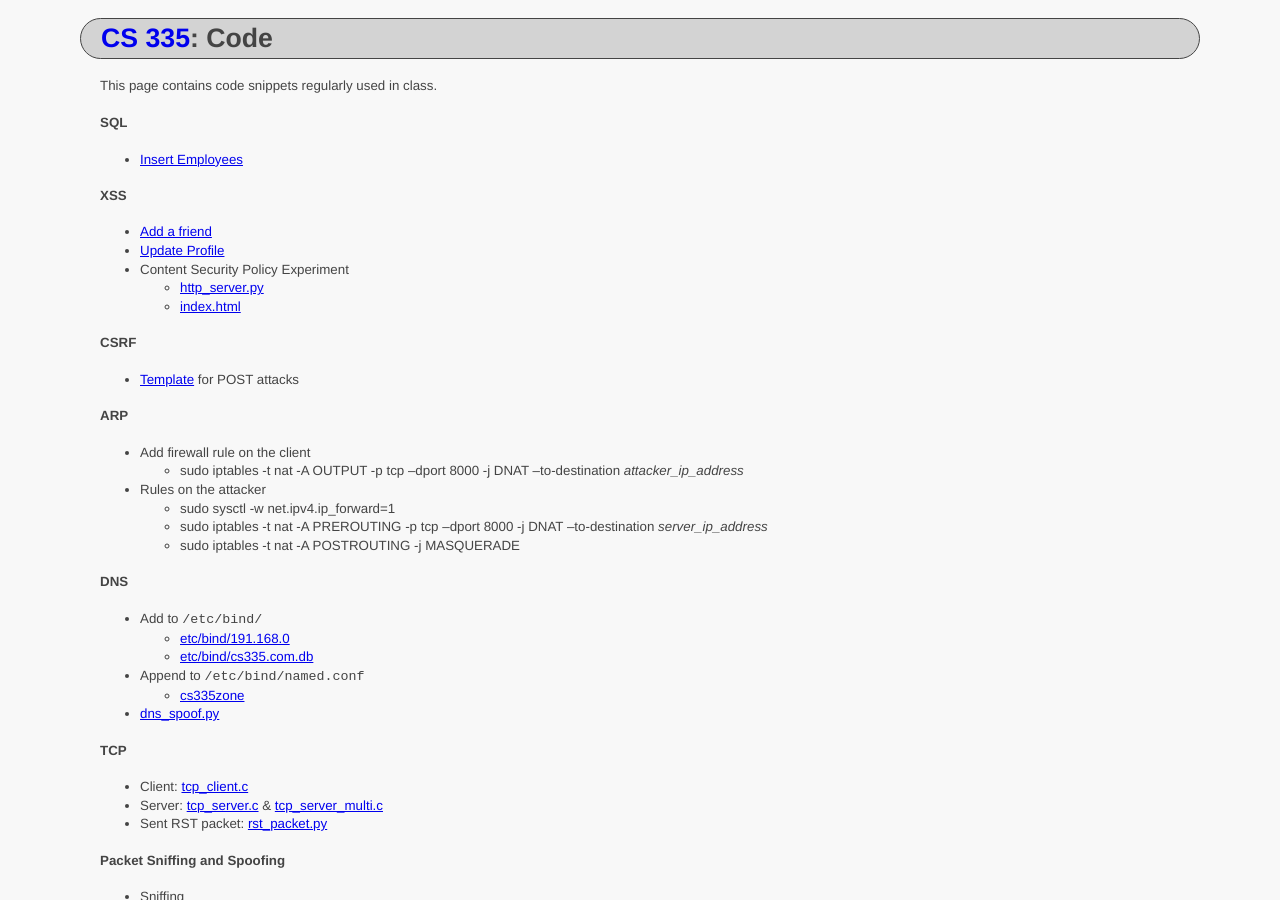
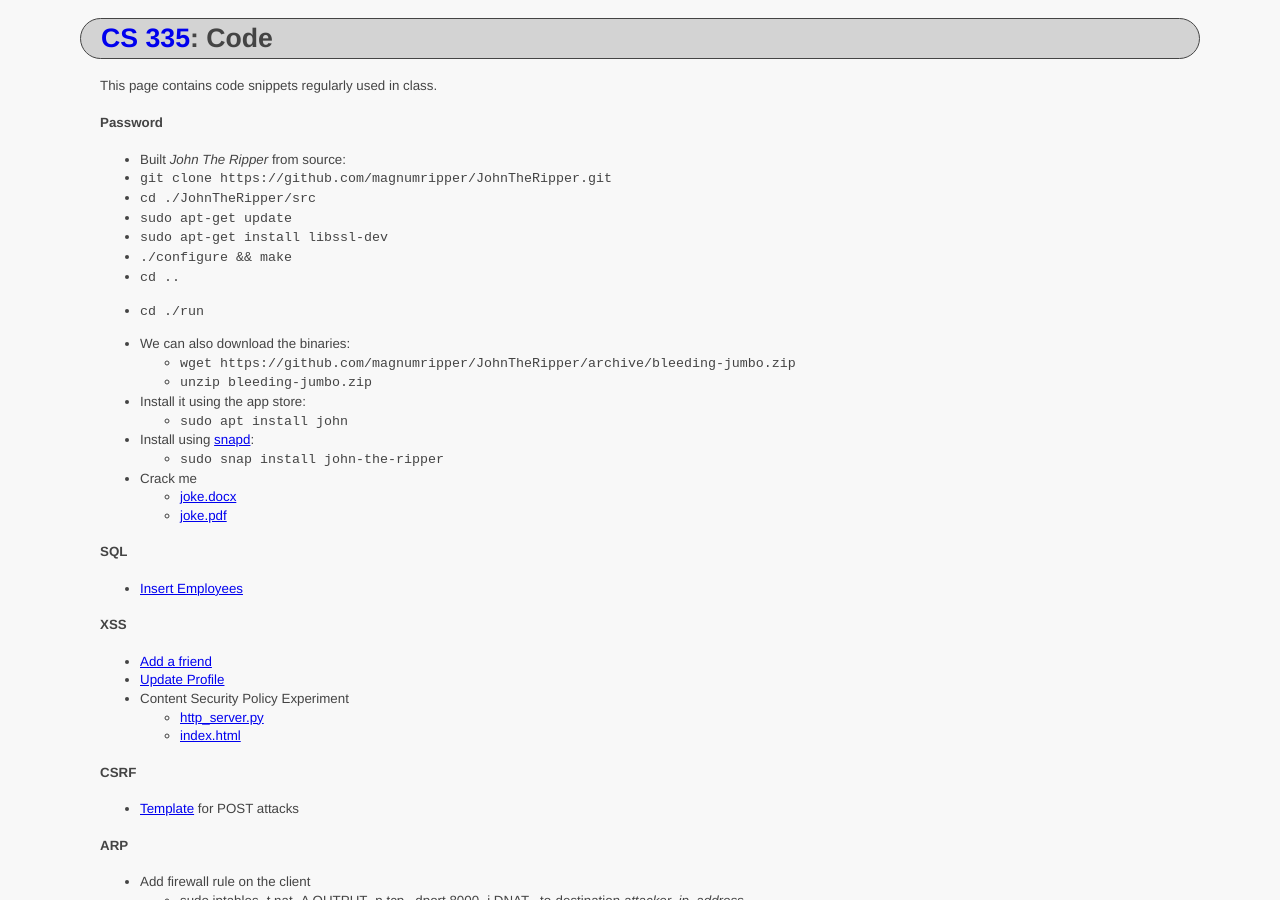
Before and after one commit to ycpcs/cs335-spring2020, a Jekyll site: the page built from code/index.md, in a window 1280 px wide and 900 px high. Built offline with Jekyll 4.4.1, drawn with Linux system fonts in a browser that asks for light colours.

Commit message:
Add pass resources

````diff
--- a/code/index.md
+++ b/code/index.md
@@ -5,6 +5,30 @@ title: Code
 ---
 
 This page contains code snippets regularly used in class.
+
+#### Password
+ - Built _John The Ripper_ from source:
+  - ```git clone https://github.com/magnumripper/JohnTheRipper.git```
+  - ```cd ./JohnTheRipper/src```
+  - ```sudo apt-get update```
+  - ```sudo apt-get install libssl-dev```
+  - ```./configure && make```
+  - ```cd ..```
+  - ```cd ./run```
+
+- We can also download the binaries:
+  - ```wget https://github.com/magnumripper/JohnTheRipper/archive/bleeding-jumbo.zip```
+  - ```unzip bleeding-jumbo.zip```
+
+- Install it using the app store:
+  - ```sudo apt install john```
+
+- Install using [snapd](https://snapcraft.io/):
+  - ```sudo snap install john-the-ripper```
+
+- Crack me
+  - [joke.docx](pass\joke.docx)
+  - [joke.pdf](pass\joke.pdf)
 
 #### SQL
 - [Insert Employees](sql\insert_script.html)
````
Also changed, not shown: resources/index.md (+3 -0 lines), 2 other files.
